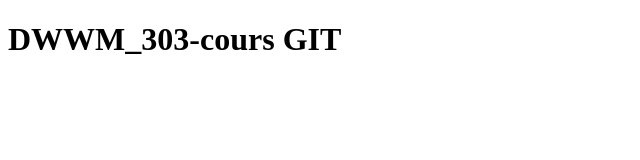
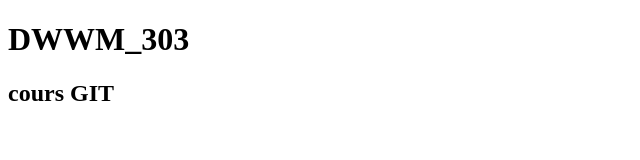
Before and after one commit to Halima2014/dwwm_303, a plain HTML site: page index.html in a window 1280 px wide. Shown: the whole page, without its empty margins (0-640 px from the left). Drawn offline with Linux system fonts and the light colour scheme.

Commit message:
ajout h2

```diff
--- a/index.html
+++ b/index.html
@@ -7,6 +7,7 @@
     <title>DWWM_303</title>
 </head>
 <body>
-   <h1>DWWM_303-cours GIT</h1>
+   <h1>DWWM_303</h1>
+   <h2>cours GIT</h2>
 </body>
 </html>
```
